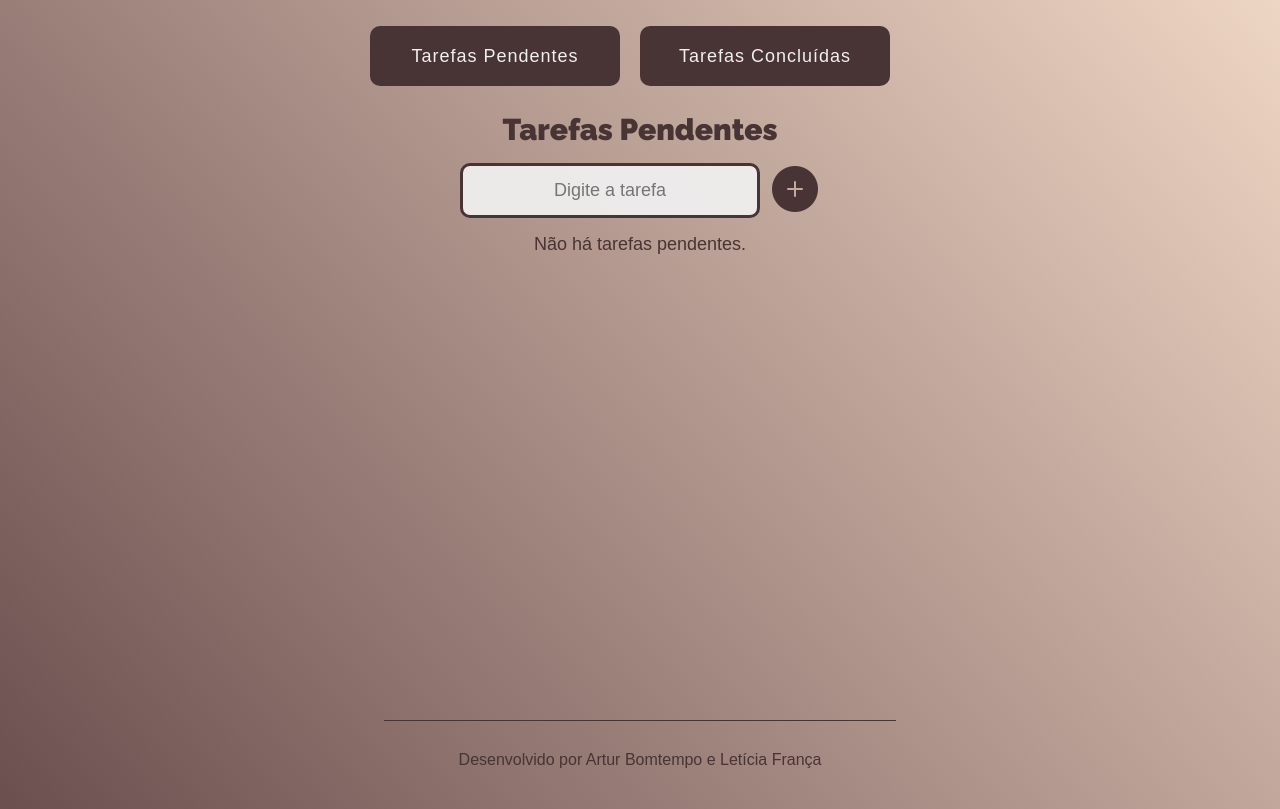
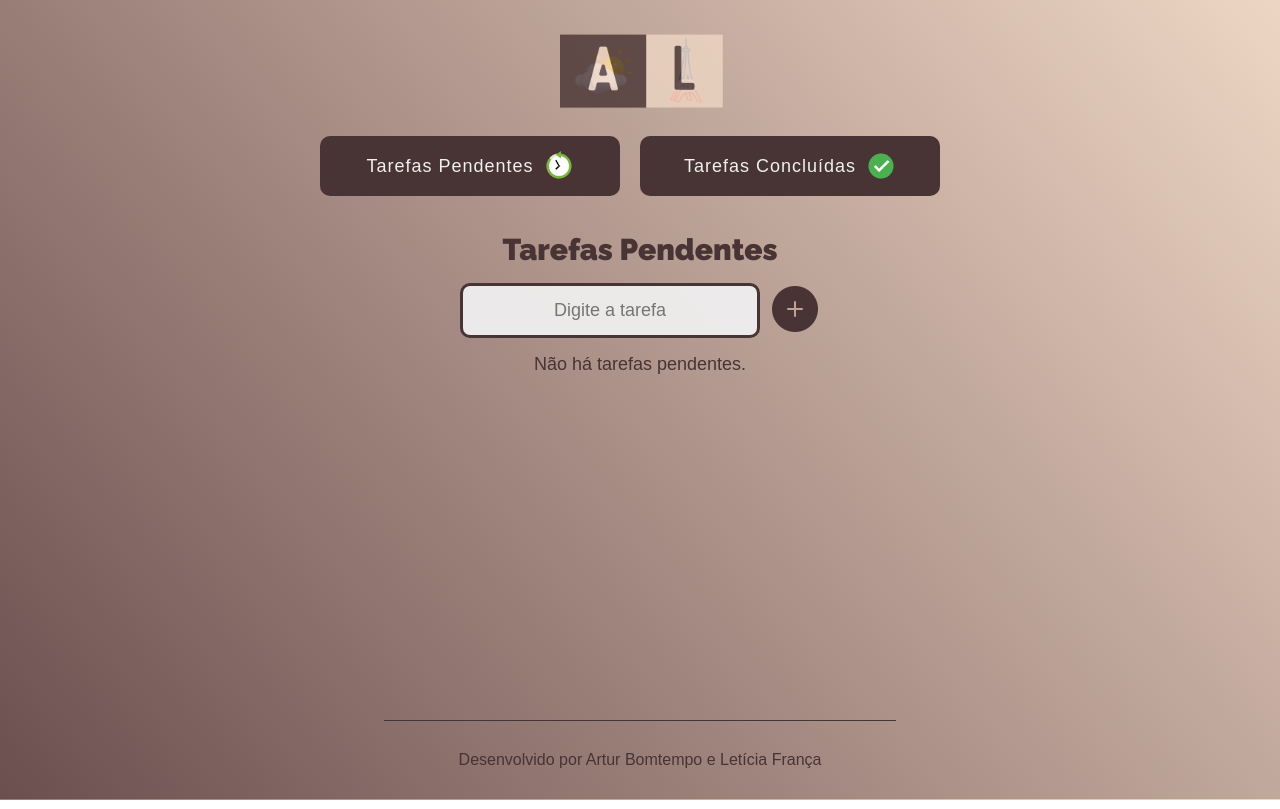
Before and after one commit to arturbomtempo-dev/listify, a React (Vite) app: page / in a window 1280 px wide. Built offline with nearby package versions, Linux system fonts and the light colour scheme.

Commit message:
Updating all images

```diff
--- a/src/assets/styles/Footer/Footer.style.js
+++ b/src/assets/styles/Footer/Footer.style.js
@@ -19,5 +19,5 @@ export const FooterText = styled.p`
     font-family: 'Poppins', sans-serif;
     padding-top: 30px;
     color: #483434;
-    margin-bottom: 40px;
+    margin-bottom: 30px;
 `;
--- a/src/assets/styles/TaskApp/TaskApp.style.js
+++ b/src/assets/styles/TaskApp/TaskApp.style.js
@@ -1,24 +1,33 @@
 import styled from 'styled-components';
 
 export const ButtonContainer = styled.div`
+    display: flex;
+    align-items: center;
+    justify-content: center;
+    flex-direction: row;
+`;
+
+export const LogoContainer = styled.div`
     img{
         width: 200px;
-        height: 200px;
-
-        display: flex;
-        align-items: center;
-        justify-content: center;
+        margin-top: -50px;
+        margin-bottom: -30px;
     }
-`;
+`
 
 export const PageButton = styled.button`
+    display: flex;
+    align-items: center;
+    justify-content: center;
+    flex-direction: row;
+
     background-color: #483434;
     border: 0;
-    width: 250px;
+    width: 300px;
     height: 60px;
     padding: 6px;
     margin-right: 20px;
-    margin-top: 10px;
+    margin-top: -20px;
     border-radius: 10px;
 
     font-size: 18px;
@@ -26,11 +35,19 @@ export const PageButton = styled.button`
     color: #F0f0f0;
     font-weight: 500;
     letter-spacing: 1px;
+    text-decoration: underline #483434;
 
     &:hover {
         background-color: #6B4F4F;
         transition: ease 0.5s;
         cursor: pointer;
+        text-decoration: underline #6B4F4F;
+    }
+
+    img{
+        width: 30px;
+        height: 30px;
+        margin-left: 10px;
     }
 `;
 
@@ -38,7 +55,7 @@ export const Title = styled.h1`
     color: #483434;
     font-family: 'Raleway', sans-serif;
     font-size: 30px;
-    margin-top: 10px;
+    margin-top: 20px;
 `;
 
 export const TaskForm = styled.form`
--- a/src/components/TaskApp/index.jsx
+++ b/src/components/TaskApp/index.jsx
@@ -1,10 +1,12 @@
 import { useEffect, useState } from 'react';
-import { AddTasksButton, ButtonContainer, PageButton, TaskForm, TaskInput, Title } from '../../assets/styles/TaskApp/TaskApp.style';
+import { AddTasksButton, ButtonContainer, PageButton, TaskForm, TaskInput, Title, LogoContainer } from '../../assets/styles/TaskApp/TaskApp.style';
 import { Link } from 'react-router-dom';
 import { TaskList } from '../TaskList';
 import { v4 as uuidv4 } from 'uuid';
 import add from '../../assets/icons/icon-add.png';
-import logo from '../../assets/icons/logo.png'
+import logo from '../../assets/icons/logo.png';
+import pendente from '../../assets/icons/icon-pending.png';
+import concluido from '../../assets/icons/icon-ok.png';
 
 export function TaskApp() {
     const [tasksList, setTasksList] = useState([]);
@@ -58,12 +60,15 @@ export function TaskApp() {
 
     return (
         <>
+            <LogoContainer>
+                <img src={logo} alt="nossa-logo" />
+            </LogoContainer>
             <ButtonContainer>
                 <Link to="/">
-                    <PageButton onClick={handleActiveTasks}>Tarefas Pendentes</PageButton>
+                    <PageButton onClick={handleActiveTasks}>Tarefas Pendentes<img src={pendente} alt="icon-pendente" /></PageButton>
                 </Link>
                 <Link to="/tarefas-concluidas">
-                    <PageButton onClick={handleCompletedTasks}>Tarefas Concluídas</PageButton>
+                    <PageButton onClick={handleCompletedTasks}>Tarefas Concluídas<img src={concluido} alt="icon-concluido" /></PageButton>
                 </Link>
             </ButtonContainer>
             <Title>
```
Also changed, not shown: src/assets/icons/icon-pending.png (renamed from src/assets/icons/icons-pending.png), src/assets/icons/logo.png.
